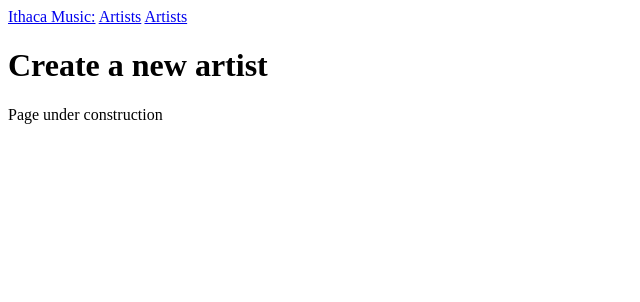
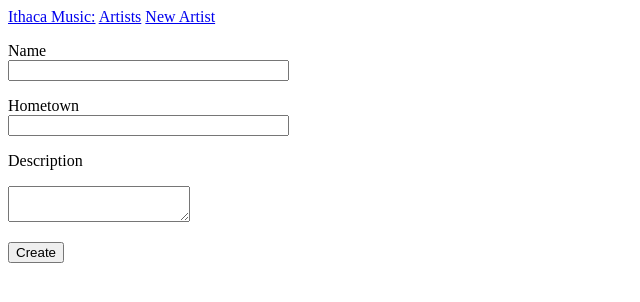
Before and after one commit to ikromshi/CS-205-music-events, a Flask app: page /new_artist in a window 1280 px wide. Shown: the top 302 px of the page, without its empty margins (0-640 px from the left). Run offline with Flask 2, Linux system fonts and the light colour scheme.

Commit message:
can add a new artist

```diff
--- a/app/forms.py
+++ b/app/forms.py
@@ -1,10 +1,10 @@
 from flask_wtf import FlaskForm
-from wtforms import StringField, PasswordField, BooleanField, SubmitField
+from wtforms import StringField, TextAreaField, SubmitField
 from wtforms.validators import DataRequired
 
 
-class LoginForm(FlaskForm):
-    username = StringField('Username', validators=[DataRequired()])
-    password = PasswordField('Password', validators=[DataRequired()])
-    remember_me = BooleanField('Remember Me')
-    submit = SubmitField('Sign In')
+class NewArtist(FlaskForm):
+    name = StringField('Name', validators=[DataRequired()])
+    hometown = StringField('Hometown', validators=[DataRequired()])
+    description = TextAreaField('Description', validators=[DataRequired()])
+    submit = SubmitField("Create")
--- a/app/routes.py
+++ b/app/routes.py
@@ -1,5 +1,6 @@
-from flask import render_template
+from flask import render_template, flash, redirect, url_for
 from app import app
+from app.forms import NewArtist
 
 
 @app.route('/')
@@ -17,6 +18,11 @@ def artists():
 def artist():
   return render_template('artist.html')
 
-@app.route('/new_artist')
+@app.route('/new_artist', methods=['GET', 'POST'])
 def new_artist():
-  return render_template('new_artist.html')
+  form = NewArtist()
+  if form.validate_on_submit():
+    # flash('New user created: {}; location: {}'.format(
+    #   form.name.data, form.hometown.data))
+    return render_template("new_artist.html", form=form, name=form.name.data, hometown=form.hometown.data, description=form.description.data)
+  return render_template('new_artist.html', form=form)
--- a/app/templates/base.html
+++ b/app/templates/base.html
@@ -11,7 +11,7 @@
         <div>
             <a href="{{ url_for('index') }}">Ithaca Music:</a>
             <a href="{{ url_for('artists') }}">Artists</a>
-            <a href="{{ url_for('new_artist') }}">Artists</a>
+            <a href="{{ url_for('new_artist') }}">New Artist</a>
         </div>
         {% block content %}{% endblock %}
     </body>
--- a/app/templates/new_artist.html
+++ b/app/templates/new_artist.html
@@ -1,6 +1,31 @@
 {% extends "base.html" %}
 
 {% block content %}
-  <h1>Create a new artist</h1>
-  <p>Page under construction</p>
+  {% if name %}
+    <p>- New artist created: {{name}}</p>
+    <h2><strong>{{name}}</strong></h2>
+    <h3><strong>{{hometown}}</strong></h3>
+    <p>{{description}}</p>
+  {% else %}
+  <form action="" method="post" novalidate>
+      {{ form.hidden_tag() }}
+      <p>
+          {{ form.name.label }}<br>
+          {{ form.name(size=32) }}<br>
+          {% for error in form.name.errors %}
+          <span style="color: red;">[{{ error }}]</span>
+          {% endfor %}
+      </p>
+      <p>
+          {{ form.hometown.label }}<br>
+          {{ form.hometown(size=32) }}<br>
+          {% for error in form.hometown.errors %}
+          <span style="color: red;">[{{ error }}]</span>
+          {% endfor %}
+      </p>
+      <p> {{ form.description.label }}</p>
+      {{ form.description(size=150) }}<br>
+      <p>{{ form.submit() }}</p>
+  </form>
+  {% endif %}
 {% endblock %}
```
